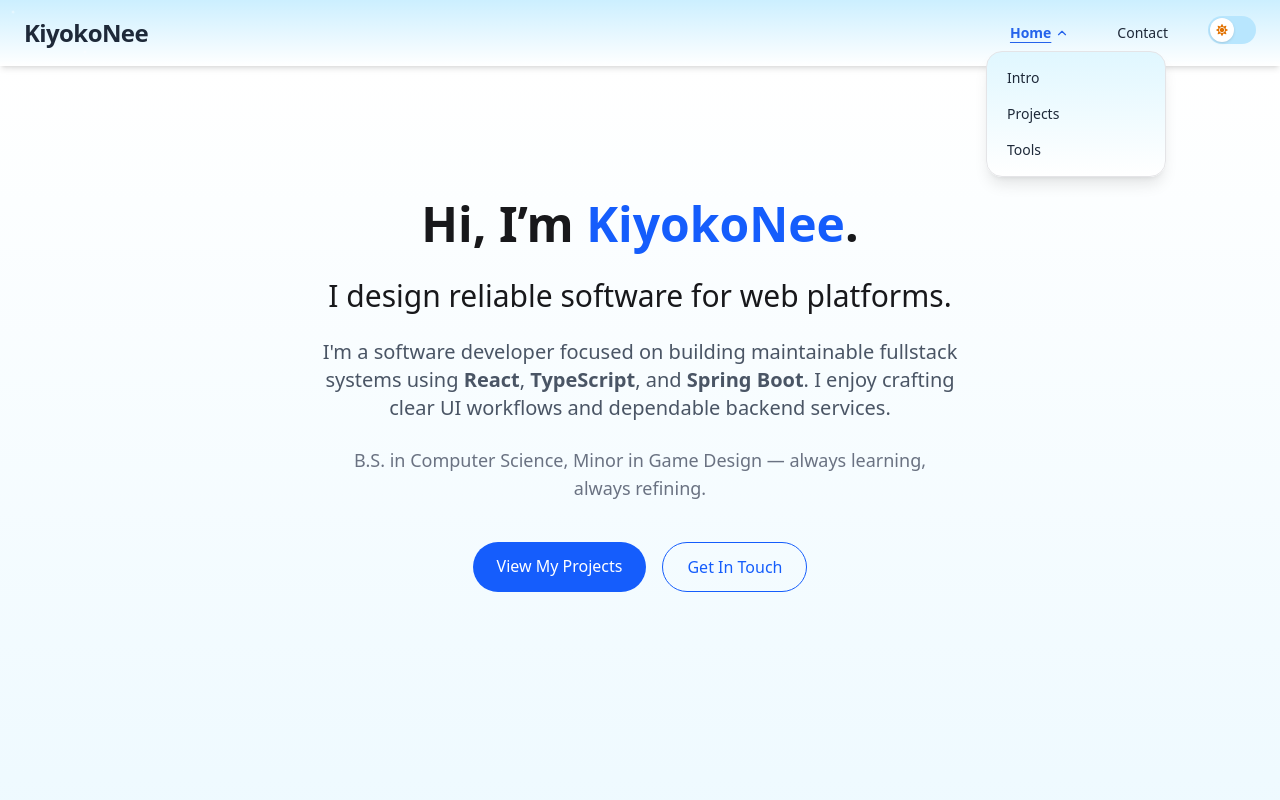
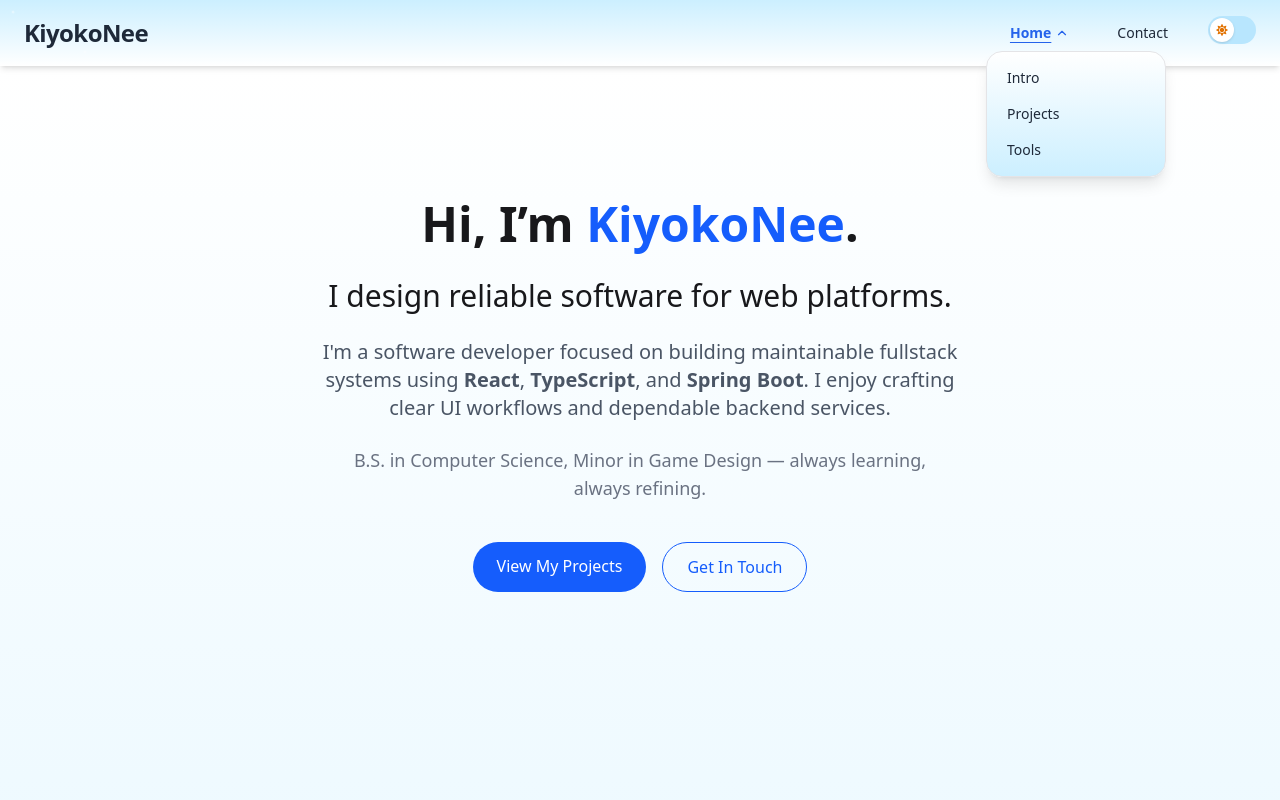
Before and after one commit to KiyokoNee/portfolio, a React (Vite) app in the folder portfolio-client/: page / in a window 1280 px wide. Both pictures are taken after a click on the button "Home". Shown: the top 800 px of the page. Built offline with nearby package versions, Linux system fonts and the light colour scheme; no server answers.

Commit message:
adjusted link dropdown gradient. should be the last major adjustment style wise.

```diff
--- a/portfolio-client/src/components/shared/Navbar.tsx
+++ b/portfolio-client/src/components/shared/Navbar.tsx
@@ -78,7 +78,7 @@ export const Navbar = ({navBarOpen,setNavBarOpen}:Props) => {
                                             </button>
 
                                             <ul
-                                                className={`nav-dropdown ${openDropdown === id ? "block" : "hidden"}`}
+                                                className={`nav-dropdown site-gradient-inverse ${openDropdown === id ? "block" : "hidden"}`}
                                             >
                                                 {sections.map((section) => (
                                                     <li key={section.id}>
--- a/portfolio-client/src/css/components/navbar.css
+++ b/portfolio-client/src/css/components/navbar.css
@@ -19,7 +19,6 @@
     /* Dropdown container for section links */
     .nav-dropdown {
         @apply sm:absolute sm:top-full sm:left-0 sm:mt-2 sm:rounded-2xl sm:shadow-lg sm:z-50
-        bg-gradient-to-b from-[#e0f7ff] to-white dark:from-[#1e293b] dark:to-[#0f172a]
         border border-zinc-200 dark:border-zinc-600
         sm:min-w-[180px] sm:py-2 sm:px-1;
     }
```
